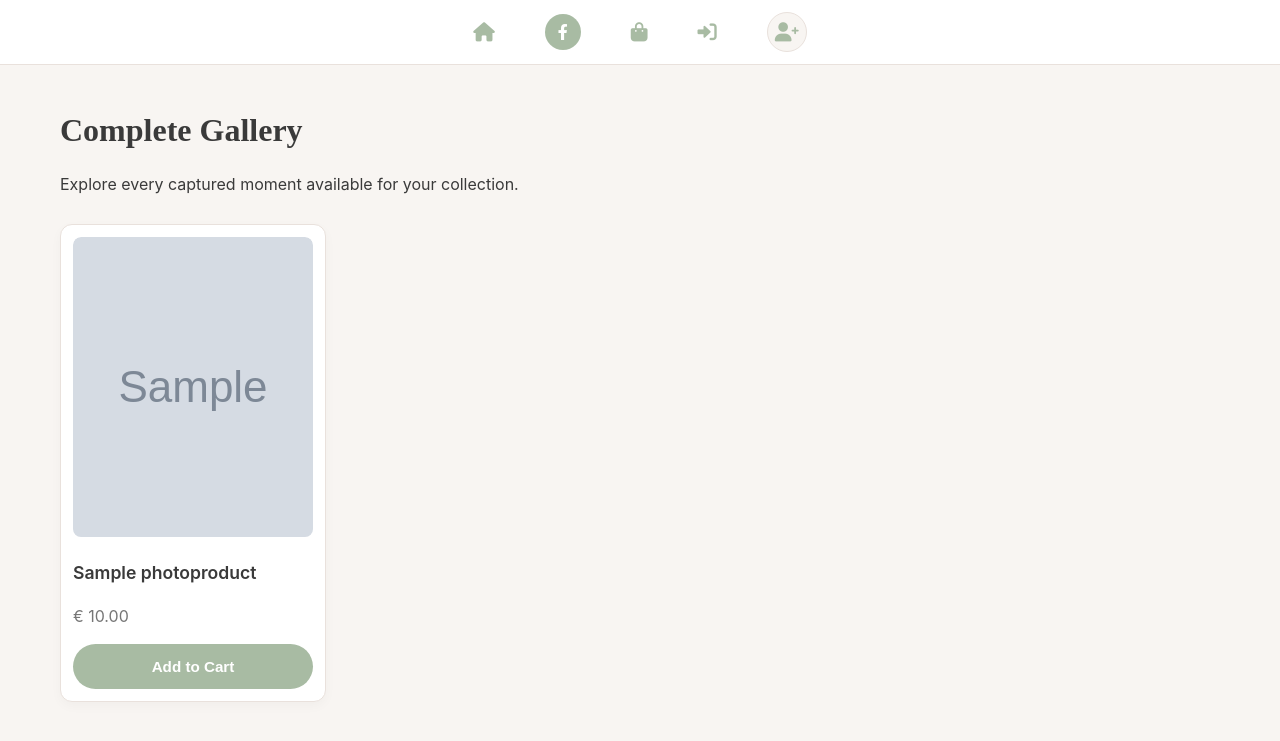
After one commit to Katerynakulik/photographer_hub, a Django app: page /photos/all/ in a window 1280 px wide. The commit adds this page. Shown: the top 741 px of the page. Run offline with Django 4.2, Linux system fonts and the light colour scheme; tables that the repository leaves empty hold one stand-in row (values such as "Sample post"); grey boxes marked "Sample" are stand-in pictures; parts of the project's set-up code (start-up, migrations or seed data) failed here and were passed over.

Commit message:
Create gallery for photos, make product card for reuse

```diff
--- a/products/views.py
+++ b/products/views.py
@@ -8,9 +8,18 @@ def is_photographer(user):
     return user.is_authenticated and hasattr(user, 'userprofile') and user.userprofile.is_photographer
 
 def all_products(request):
-    """ View for the full gallery page """
-    products = PhotoProduct.objects.filter(is_active=True).order_by('-created_at')
-    return render(request, 'products/products_list.html', {'products': products})
+    products = PhotoProduct.objects.filter(is_active=True)
+
+    # Mentor Note: In the future, fetch this from Order/Purchase model
+    owned_photos = []
+    if request.user.is_authenticated:
+        # Placeholder: owned_photos = request.user.userprofile.bought_photos.values_list('id', flat=True)
+        pass
+
+    return render(request, 'products/products_list.html', {
+        'products': products,
+        'owned_photos': owned_photos
+    })
 
 @user_passes_test(is_photographer)
 def photographer_dashboard(request):
--- a/static/css/styles.css
+++ b/static/css/styles.css
@@ -379,6 +379,67 @@ section {
     margin-bottom: 15px;
 }
 
+/* --- PRODUCT IMAGE HOVER EFFECT --- */
+
+/* Контейнер для зображення */
+.card-image-top {
+    position: relative;
+    overflow: hidden;
+    border-radius: 8px; /* Відповідає радіусу фото */
+}
+
+/* Робимо посилання блочним, щоб воно займало весь простір */
+.card-image-top .glightbox {
+    display: block;
+    width: 100%;
+    height: 100%;
+    position: relative;
+    text-decoration: none;
+}
+
+/* Стиль оверлею (затемнення) */
+.image-overlay {
+    position: absolute;
+    top: 0;
+    left: 0;
+    width: 100%;
+    height: 100%;
+    background-color: rgba(0, 0, 0, 0.45); /* Колір затемнення */
+    display: flex;
+    align-items: center;
+    justify-content: center;
+    opacity: 0; /* Приховано за замовчуванням */
+    transition: opacity 0.3s ease;
+    z-index: 2;
+}
+
+/* Текст всередині оверлею */
+.overlay-text {
+    color: var(--white);
+    font-size: 1rem;
+    letter-spacing: 2px;
+    text-transform: uppercase;
+    font-weight: 500;
+}
+
+.card-image-top:hover .image-overlay,
+.card-image-top .glightbox:focus .image-overlay {
+    opacity: 1; /* Поява затемнення */
+}
+
+.product-img {
+    transition: transform 0.5s ease;
+}
+
+.card-image-top:hover .product-img {
+    transform: scale(1.05);
+}
+
+.gslide-image img {
+    max-height: 95vh !important;
+    width: auto !important;
+}
+
 /* --- RE-INJECTED AUTH PAGES STYLING (Fixed!) --- */
 .auth-wrapper {
     max-width: 500px;
--- /dev/null
+++ b/templates/includes/product_card.html
@@ -0,0 +1,29 @@
+<article class="card product-card">
+    <div class="card-image-top">
+        <a href="https://res.cloudinary.com/drscildms/image/upload/c_scale,w_1200/l_text:Verdana_60_bold:Photographer%20Hub,co_rgb:FFFFFF,o_30/fl_layer_apply,g_south_east,x_20,y_20/v1/{{ product.preview_image }}"
+            class="glightbox" data-type="image">
+            <img src="{{ product.preview_image.url }}" alt="{{ product.title }}" class="product-img">
+
+            <div class="image-overlay">
+                <span class="overlay-text serif-title">Full View</span>
+            </div>
+        </a>
+    </div>
+
+    <div class="card-body-bottom">
+        <div class="product-details">
+            <h3 class="card-title">{{ product.title }}</h3>
+            <p class="price">€ {{ product.price }}</p>
+        </div>
+
+        {% if product.id|stringformat:"s" in request.session.cart %}
+        <button class="btn btn-disabled w-100" disabled>In Cart ✓</button>
+        {% else %}
+        <form action="{% url 'add_to_cart' product.id %}" method="POST">
+            {% csrf_token %}
+            <input type="hidden" name="redirect_url" value="{{ request.path }}">
+            <button type="submit" class="btn btn-primary w-100">Add to Cart</button>
+        </form>
+        {% endif %}
+    </div>
+</article>
--- /dev/null
+++ b/templates/products/products_list.html
@@ -0,0 +1,18 @@
+{% extends "base.html" %}
+{% load static %}
+
+{% block content %}
+<div class="page-container">
+    <header class="shop-header" style="margin-top: 40px;">
+        <div class="shop-info">
+            <h1 class="serif-title">Complete Gallery</h1>
+            <p class="text-muted small">Explore every captured moment available for your collection.</p>
+        </div>
+    </header>
+
+    <div class="shop-products-grid">
+    {% for product in products %}
+        {% include "includes/product_card.html" %}
+    {% endfor %}
+</div>
+{% endblock %}
```
Also changed, not shown: cart/views.py (+7 -7 lines), templates/home/home.html (+2 -25 lines).
